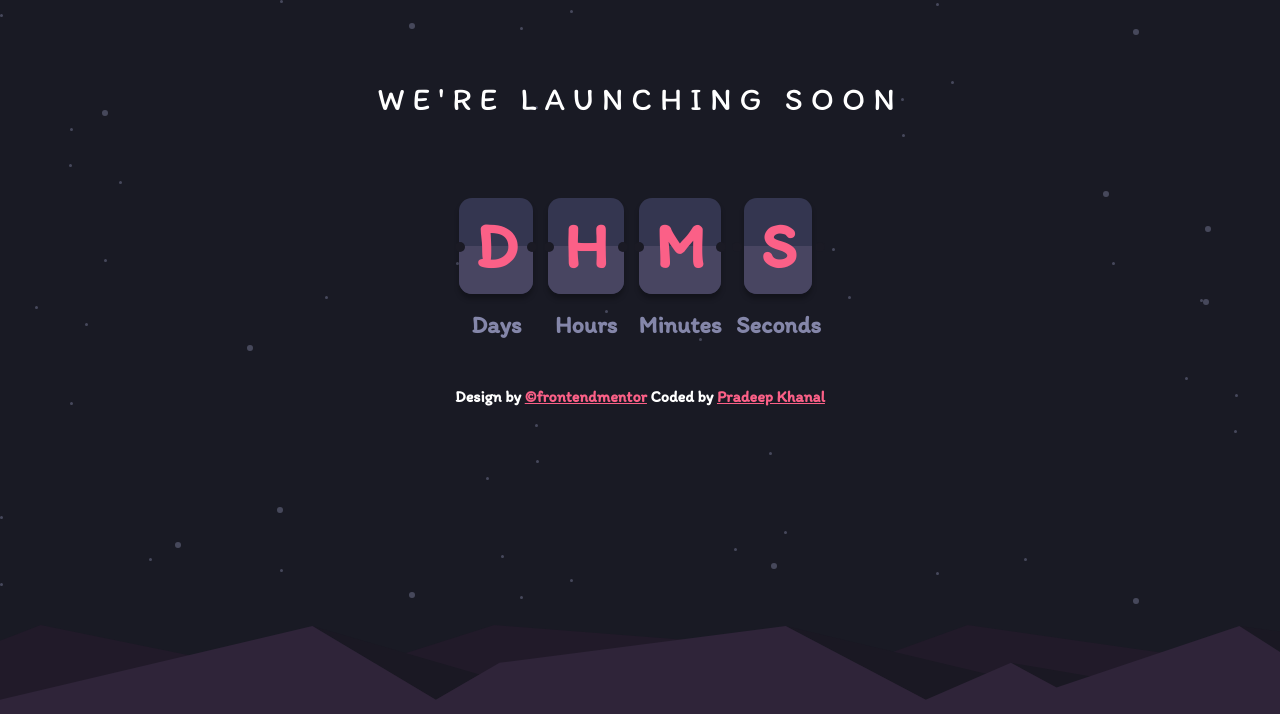
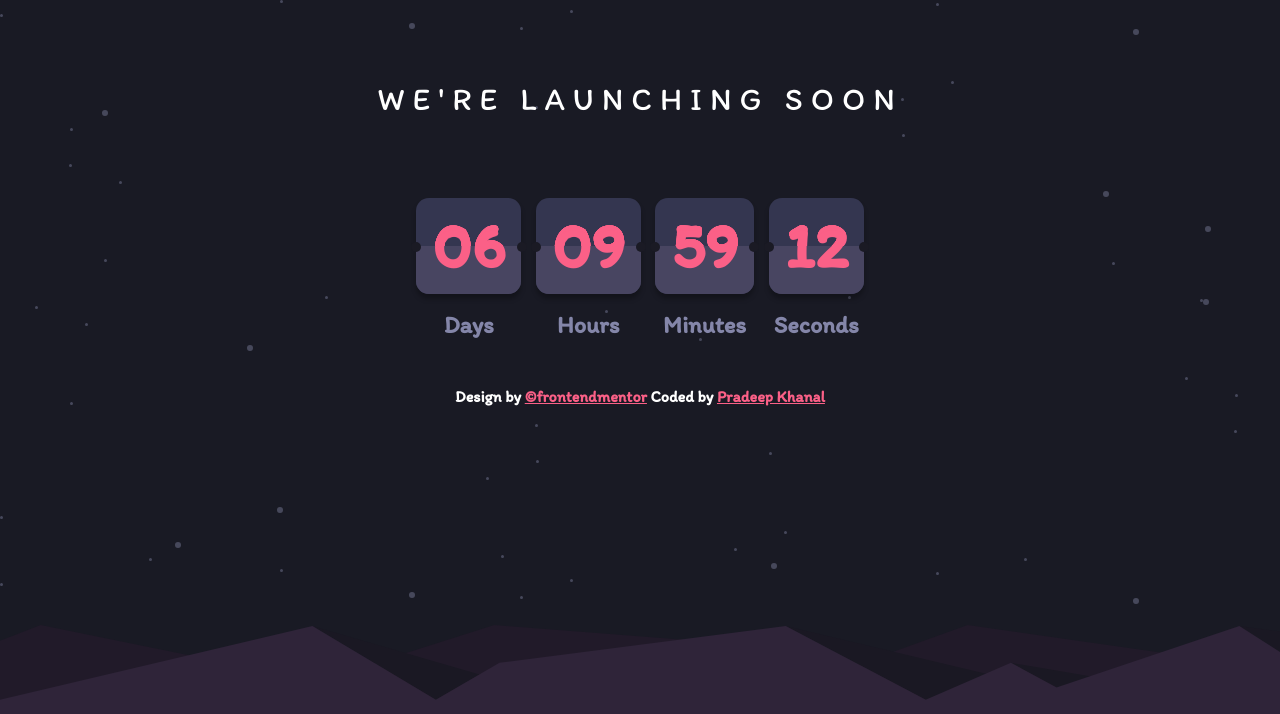
Before and after one commit to pradeepkhanal23/live-time-and-date, a plain HTML site: page index.html in a window 1280 px wide. Shown: the top 714 px of the page. Drawn offline with Linux system fonts and the light colour scheme.

Commit message:
conditional flipping left

```diff
--- a/index.html
+++ b/index.html
@@ -21,30 +21,30 @@
       </header>
       <div class="cards">
         <div class="card">
-          <section class="flip-card">
-            <div class="top">D</div>
-            <div class="bottom">D</div>
+          <section class="flip-card flip-card-day">
+            <div class="top"></div>
+            <div class="bottom"></div>
           </section>
           <p class="label">Days</p>
         </div>
         <div class="card">
-          <section class="flip-card">
-            <div class="top">H</div>
-            <div class="bottom">H</div>
+          <section class="flip-card flip-card-hour">
+            <div class="top"></div>
+            <div class="bottom"></div>
           </section>
           <p class="label">Hours</p>
         </div>
         <div class="card">
-          <section class="flip-card">
-            <div class="top">M</div>
-            <div class="bottom">M</div>
+          <section class="flip-card flip-card-minute">
+            <div class="top"></div>
+            <div class="bottom"></div>
           </section>
           <p class="label">Minutes</p>
         </div>
         <div class="card">
-          <section class="flip-card flip">
-            <div class="top" data-count="4">S</div>
-            <div class="bottom" data-count="4">S</div>
+          <section class="flip-card flip-card-second">
+            <div class="top">S</div>
+            <div class="bottom">S</div>
           </section>
           <p class="label">Seconds</p>
         </div>
--- a/script.js
+++ b/script.js
@@ -1,74 +1,107 @@
 // Getting Systems Time instead of launch time
 
-// setInterval(() => {
-//   const date = new Date();
-//   let day = date.getDate();
-//   let seconds = date.getSeconds();
-//   let min = date.getMinutes();
-//   let hour = date.getHours();
+setInterval(() => {
+  const date = new Date();
+  let day = date.getDate();
+  let seconds = date.getSeconds();
+  let min = date.getMinutes();
+  let hour = date.getHours();
 
-//   day = day < 10 ? "0" + day : day;
-//   min = min < 10 ? "0" + min : min;
-//   hour = hour < 10 ? "0" + hour : hour;
-//   seconds = seconds < 10 ? "0" + seconds : seconds;
+  day = day < 10 ? "0" + day : day;
+  min = min < 10 ? "0" + min : min;
+  hour = hour < 10 ? "0" + hour : hour;
+  seconds = seconds < 10 ? "0" + seconds : seconds;
 
-//   // const topSec = document.querySelector(".top-sec");
-//   // const bottomSec = document.querySelector(".bottom-sec");
-//   // topSec.innerHTML = seconds;
-//   // bottomSec.textContent = seconds;
+  //   ---------------SECOND FLIP CARD-------------------------
 
-//   // const topHours = document.querySelector(".top-hr");
-//   // const bottomHours = document.querySelector(".bottom-hr");
-//   // topHours.innerHTML = hour;
-//   // bottomHours.textContent = hour;
+  const flipCardSecond = document.querySelector(".flip-card-second");
 
-//   // const topMins = document.querySelector(".top-mins");
-//   // const bottomMins = document.querySelector(".bottom-mins");
-//   // topMins.innerHTML = min;
-//   // bottomMins.textContent = min;
+  const topHalfSecond = document.createElement("div");
+  topHalfSecond.classList.add("top-flip");
+  flipCardSecond.appendChild(topHalfSecond);
 
-//   // const topDays = document.querySelector(".top-days");
-//   // const bottomDays = document.querySelector(".bottom-days");
-//   // topDays.innerHTML = day;
-//   // bottomDays.textContent = day;
+  const bottomHalfSecond = document.createElement("div");
+  bottomHalfSecond.classList.add("bottom-flip");
+  flipCardSecond.appendChild(bottomHalfSecond);
 
-//   const secondCard = Array.from(
-//     document.querySelector(".flip-card-sec").children
-//   );
+  const flipCardSecondChildren = Array.from(
+    document.querySelector(".flip-card-second").children
+  );
 
-//   secondCard.forEach((card) => {
-//     card.dataset.digit = seconds;
-//   });
-// }, 1000);
+  flipCardSecondChildren.forEach((child) => {
+    child.textContent = seconds;
+  });
 
-// setInterval(() => {
-//   const date = new Date();
-//   const seconds = date.getSeconds();
-//   const secondCardTop = document.querySelector(".top-sec");
-//   const secondCardBottom = document.querySelector(".bottom-sec");
-//   secondCardTop.innerHTML = seconds;
-//   secondCardBottom.innerHTML = seconds;
-//   secondCardTop.dataset.digit = seconds;
-//   secondCardBottom.dataset.digit = seconds;
+  //   ---------------SECOND FLIP CARD ENDS-------------------------
 
-//   const flipCard = document.querySelector(".flip-card");
-//   flipCard.addEventListener("DOMCOntentLoaded", (e) => {
-//     flipCard.classList.add("flip");
-//     console.log("DOM fully loaded and parsed");
-//   });
-// }, 1000);
+  //   ---------------------------------------------------------------------------------------------------
 
-// function getTime() {
-//   const date = new Date();
+  //   --------------MINUTES FLIP CARD---------------------
 
-//   const now = {
-//     d: date.getDay(),
-//     h: date.getHours(),
-//     m: date.getMinutes(),
-//     s: date.getSeconds(),
-//   };
+  const flipCardMinute = document.querySelector(".flip-card-minute");
 
-//   now.h
-// }
+  const topHalfMinute = document.createElement("div");
+  topHalfMinute.classList.add("top-flip");
+  flipCardMinute.appendChild(topHalfMinute);
 
-// console.log(d, h, m, s);
+  const bottomHalfMinute = document.createElement("div");
+  bottomHalfMinute.classList.add("bottom-flip");
+  flipCardMinute.appendChild(bottomHalfMinute);
+
+  const flipCardMinuteChildren = Array.from(
+    document.querySelector(".flip-card-minute").children
+  );
+
+  flipCardMinuteChildren.forEach((child) => {
+    child.textContent = min;
+  });
+
+  //   --------------MINUTES FLIP CARD ENDS---------------------
+  // ------------------------------------------------------------------------------------------------------
+
+  // --------------HOURS FLIP CARD---------------------
+
+  const flipCardHour = document.querySelector(".flip-card-hour");
+
+  const topHalfHour = document.createElement("div");
+  topHalfHour.classList.add("top-flip");
+  flipCardHour.appendChild(topHalfHour);
+
+  const bottomHalfHour = document.createElement("div");
+  bottomHalfHour.classList.add("bottom-flip");
+  flipCardHour.appendChild(bottomHalfHour);
+
+  const flipCardHourChildren = Array.from(
+    document.querySelector(".flip-card-hour").children
+  );
+
+  flipCardHourChildren.forEach((child) => {
+    child.textContent = hour;
+  });
+
+  //   --------------HOURS FLIP CARD ENDS---------------------
+
+  //   ----------------------------------------------------------------------------------------------------
+
+  //   --------------DAY FLIP CARD---------------------
+
+  const flipCardDay = document.querySelector(".flip-card-day");
+
+  const topHalfDay = document.createElement("div");
+  topHalfDay.classList.add("top-flip");
+  flipCardDay.appendChild(topHalfDay);
+
+  const bottomHalfDay = document.createElement("div");
+  bottomHalfDay.classList.add("bottom-flip");
+  flipCardDay.appendChild(bottomHalfDay);
+
+  const flipCardDayChildren = Array.from(
+    document.querySelector(".flip-card-day").children
+  );
+
+  flipCardDayChildren.forEach((child) => {
+    child.textContent = day;
+  });
+
+  //   --------------DAYS FLIP CARD ENDS---------------------
+}, 1000);
--- a/styles.css
+++ b/styles.css
@@ -132,8 +132,8 @@ main {
 
 .top,
 .bottom,
-.flip-card::before,
-.flip-card::after {
+.flip-card .top-flip,
+.flip-card .bottom-flip {
   height: 0.75em;
   padding: 0.25em;
   line-height: 1;
@@ -141,14 +141,14 @@ main {
 }
 
 .top,
-.flip-card::before {
+.flip-card .top-flip {
   border-top-right-radius: 0.2em;
   border-top-left-radius: 0.2em;
   /* background-color: #33364f; */
 }
 
 .bottom,
-.flip-card::after {
+.flip-card .bottom-flip {
   border-bottom-right-radius: 0.2em;
   border-bottom-left-radius: 0.2em;
   background-color: #484561;
@@ -156,11 +156,10 @@ main {
   align-items: end;
 }
 
-.flip-card.flip::before {
+.flip-card .top-flip {
   position: absolute;
-  content: attr(data-count);
   width: 100%;
-  animation: flip-top 250ms ease-in;
+  animation: flip-top 160ms ease-in;
   transform-origin: bottom;
   transform-style: preserve-3d;
 }
@@ -171,11 +170,10 @@ main {
   }
 }
 
-.flip-card.flip::after {
+.flip-card .bottom-flip {
   position: absolute;
-  content: attr(data-count);
   width: 100%;
-  animation: flip-bottom 250ms ease-out 250ms;
+  animation: flip-bottom 160ms ease-out 160ms;
   transform-origin: top;
   transform: rotateX(90deg);
   transform-style: preserve-3d;
```
